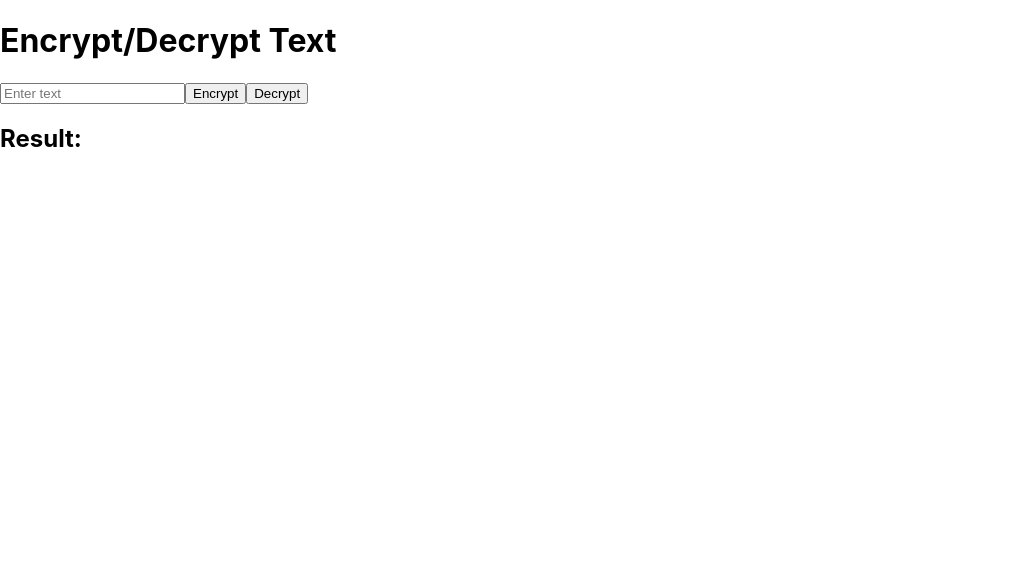
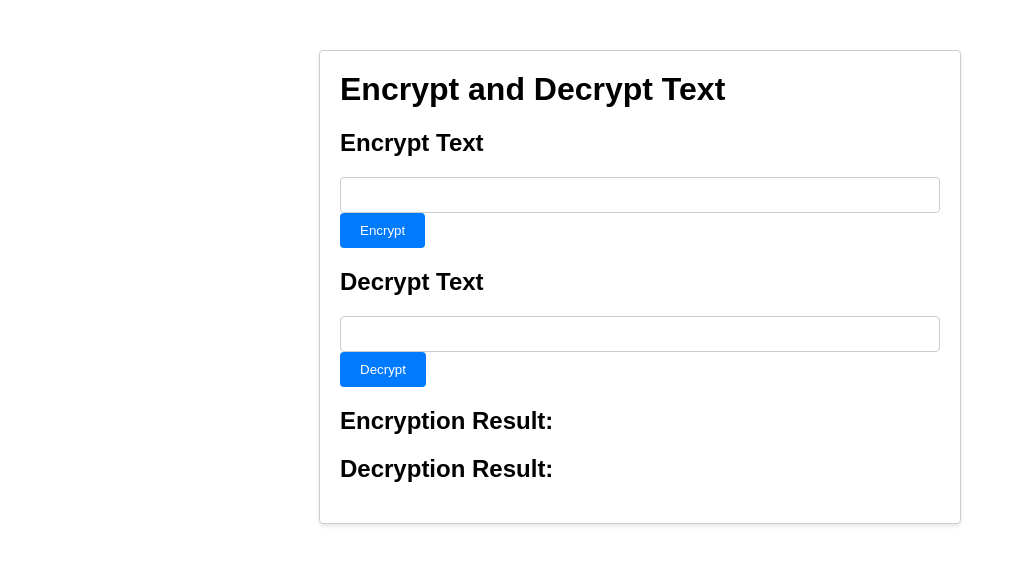
Before and after one commit to AnthonyQ98/Lock-and-Learn, a React (Create React App) app in the folder frontend/: page / in a window 1280 px wide. Shown: the top 564 px of the page, without its empty margins (0-1024 px from the left). Built offline with nearby package versions, Linux system fonts and the light colour scheme.

Commit message:
Adding in react components for textinput, buttons and forms

```diff
--- a/frontend/src/App.css
+++ b/frontend/src/App.css
@@ -1,38 +1,18 @@
-.App {
-  text-align: center;
+body {
+  font-family: Arial, sans-serif;
+  margin: 0;
+  padding: 0;
 }
 
-.App-logo {
-  height: 40vmin;
-  pointer-events: none;
+.app {
+  max-width: 600px;
+  margin: 50px auto;
+  padding: 20px;
+  border: 1px solid #ccc;
+  border-radius: 4px;
+  box-shadow: 0 2px 4px rgba(0, 0, 0, 0.1);
 }
 
-@media (prefers-reduced-motion: no-preference) {
-  .App-logo {
-    animation: App-logo-spin infinite 20s linear;
-  }
+h1 {
+  margin-top: 0;
 }
-
-.App-header {
-  background-color: #282c34;
-  min-height: 100vh;
-  display: flex;
-  flex-direction: column;
-  align-items: center;
-  justify-content: center;
-  font-size: calc(10px + 2vmin);
-  color: white;
-}
-
-.App-link {
-  color: #61dafb;
-}
-
-@keyframes App-logo-spin {
-  from {
-    transform: rotate(0deg);
-  }
-  to {
-    transform: rotate(360deg);
-  }
-}
--- a/frontend/src/App.js
+++ b/frontend/src/App.js
@@ -1,11 +1,14 @@
 import React, { useState } from 'react';
+import EncryptForm from './components/EncryptForm/EncryptForm';
+import DecryptForm from './components/DecryptForm/DecryptForm';
+import './App.css';
 
 function App() {
   const [text, setText] = useState('');
-  const [result, setResult] = useState('');
+  const [encryptResult, setEncryptResult] = useState('');
+  const [decryptResult, setDecryptResult] = useState('');
 
-
-  const handleEncrypt = async () => {
+  const handleEncrypt = async (text) => {
     try {
       const response = await fetch('http://localhost:8080/encrypt', {
         method: 'POST',
@@ -18,13 +21,13 @@ function App() {
         throw new Error('Network response was not ok');
       }
       const data = await response.json();
-      setResult(data.encryptedText);
+      setEncryptResult(data.encryptedText);
     } catch (error) {
       console.error('Error during encryption:', error);
     }
   };
 
-  const handleDecrypt = async () => {
+  const handleDecrypt = async (text) => {
     try {
       const response = await fetch('http://localhost:8080/decrypt', {
         method: 'POST',
@@ -37,26 +40,22 @@ function App() {
         throw new Error('Network response was not ok');
       }
       const data = await response.json();
-      setResult(data.decryptedText);
+      setDecryptResult(data.decryptedText);
     } catch (error) {
       console.error('Error during decryption:', error);
     }
   };
 
   return (
-    <div className="App">
-      <h1>Encrypt/Decrypt Text</h1>
-      <input
-        type="text"
-        value={text}
-        onChange={(e) => setText(e.target.value)}
-        placeholder="Enter text"
-      />
-      <button onClick={handleEncrypt}>Encrypt</button>
-      <button onClick={handleDecrypt}>Decrypt</button>
-      <div>
-        <h2>Result:</h2>
-        <p>{result}</p>
+    <div className="app">
+      <h1>Encrypt and Decrypt Text</h1>
+      <EncryptForm onEncrypt={handleEncrypt} />
+      <DecryptForm onDecrypt={handleDecrypt} />
+      <div className="result">
+        <h2>Encryption Result:</h2>
+        <p>{encryptResult}</p>
+        <h2>Decryption Result:</h2>
+        <p>{decryptResult}</p>
       </div>
     </div>
   );
--- /dev/null
+++ b/frontend/src/components/Button/Button.css
@@ -0,0 +1,12 @@
+.button {
+    background-color: #007bff;
+    color: #fff;
+    border: none;
+    padding: 10px 20px;
+    border-radius: 4px;
+    cursor: pointer;
+  }
+
+  .button:hover {
+    background-color: #0056b3;
+  }
--- /dev/null
+++ b/frontend/src/components/Button/Button.js
@@ -0,0 +1,12 @@
+import React from 'react';
+import './Button.css';
+
+const Button = ({ onClick, children }) => {
+  return (
+    <button className="button" onClick={onClick}>
+      {children}
+    </button>
+  );
+};
+
+export default Button;
--- /dev/null
+++ b/frontend/src/components/DecryptForm/DecryptForm.js
@@ -0,0 +1,26 @@
+import React, { useState } from 'react';
+import TextInput from '../TextInput/TextInput';
+import Button from '../Button/Button';
+import './DecryptForm.css';
+
+const DecryptForm = ({ onDecrypt }) => {
+  const [text, setText] = useState('');
+
+  const handleDecryptClick = () => {
+    onDecrypt(text);
+  };
+
+  const handleTextChange = (event) => {
+    setText(event.target.value);
+  };
+
+  return (
+    <div className="decrypt-form">
+      <h2>Decrypt Text</h2>
+      <TextInput value={text} onChange={handleTextChange} />
+      <Button onClick={handleDecryptClick}>Decrypt</Button>
+    </div>
+  );
+};
+
+export default DecryptForm;
--- /dev/null
+++ b/frontend/src/components/EncryptForm/EncryptForm.js
@@ -0,0 +1,26 @@
+import React, { useState } from 'react';
+import TextInput from '../TextInput/TextInput';
+import Button from '../Button/Button';
+import './EncryptForm.css';
+
+const EncryptForm = ({ onEncrypt }) => {
+  const [text, setText] = useState('');
+
+  const handleEncryptClick = () => {
+    onEncrypt(text);
+  };
+
+  const handleTextChange = (event) => {
+    setText(event.target.value);
+  };
+
+  return (
+    <div className="encrypt-form">
+      <h2>Encrypt Text</h2>
+      <TextInput value={text} onChange={handleTextChange} />
+      <Button onClick={handleEncryptClick}>Encrypt</Button>
+    </div>
+  );
+};
+
+export default EncryptForm;
--- /dev/null
+++ b/frontend/src/components/TextInput/TextInput.css
@@ -0,0 +1,8 @@
+.text-input {
+    padding: 8px;
+    border: 1px solid #ccc;
+    border-radius: 4px;
+    font-size: 16px;
+    width: 100%;
+    box-sizing: border-box;
+  }
--- /dev/null
+++ b/frontend/src/components/TextInput/TextInput.js
@@ -0,0 +1,15 @@
+import React from 'react';
+import './TextInput.css';
+
+const TextInput = ({ value, onChange }) => {
+  return (
+    <input
+      type="text"
+      className="text-input"
+      value={value}
+      onChange={onChange}
+    />
+  );
+};
+
+export default TextInput;
```
Also changed, not shown: frontend/src/components/DecryptForm/DecryptForm.css (added), frontend/src/components/EncryptForm/EncryptForm.css (added).
